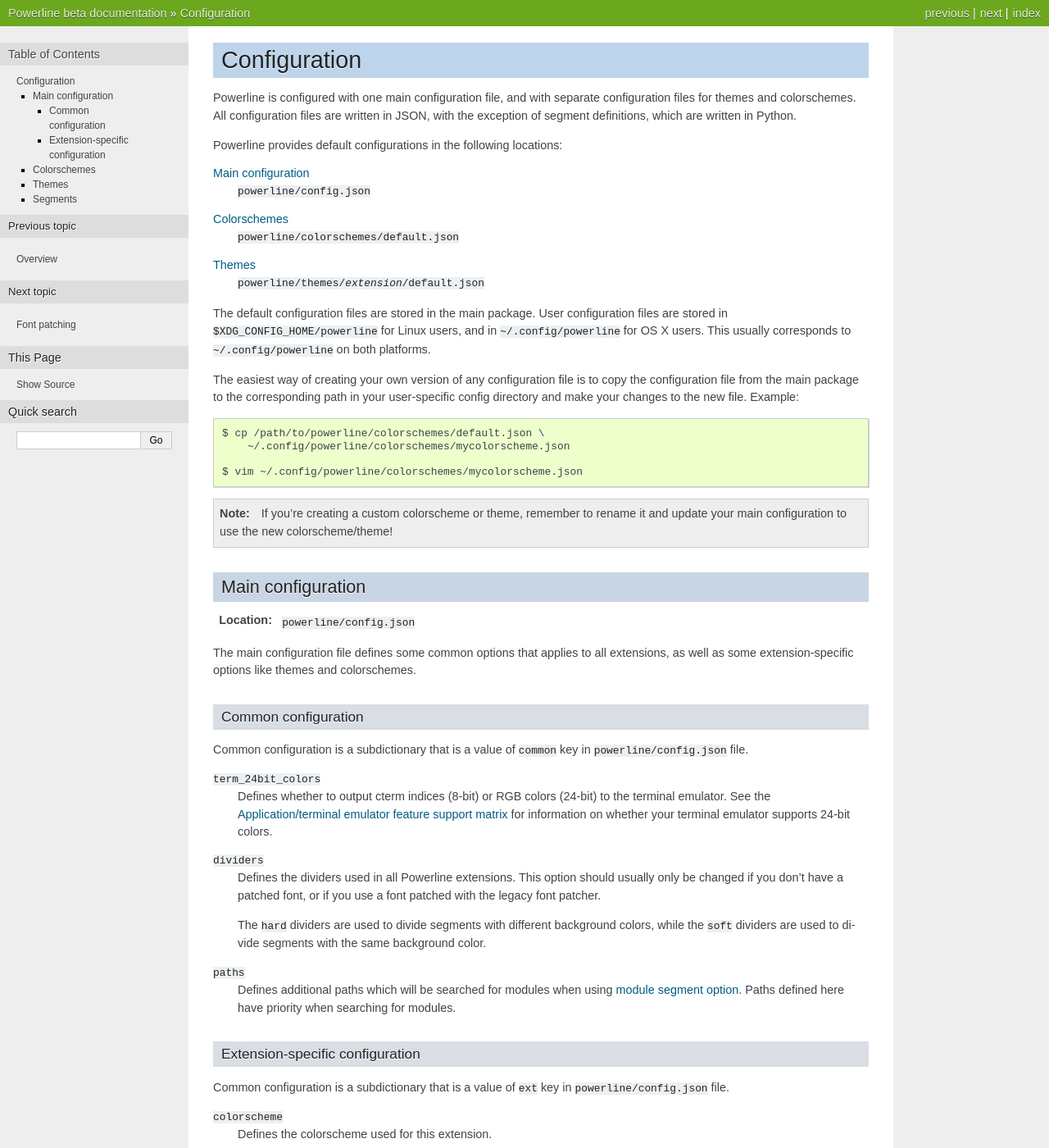
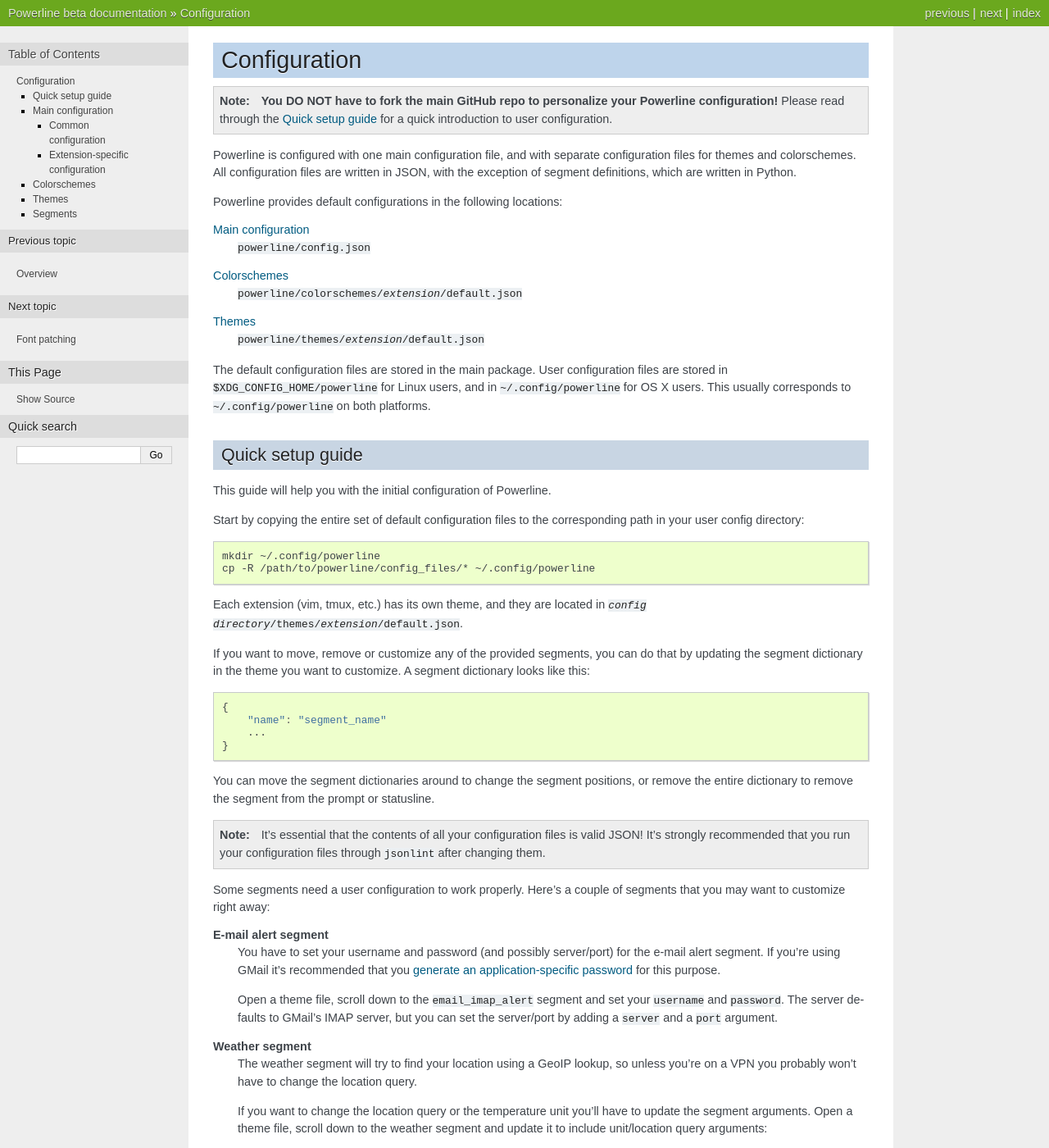
Before and after one commit to someyooyo/someyooyo, a Sphinx documentation site: the page built from docs/source/configuration.rst, in a window 1280 px wide and 1400 px high. Shown: the whole window at 82% size. Built offline with Sphinx 7.4.7, drawn with Linux system fonts in a browser that asks for light colours; some of the changed text lies outside the part shown.

Commit message:
Add a quick setup guide to the docs

```diff
--- a/docs/source/configuration.rst
+++ b/docs/source/configuration.rst
@@ -1,6 +1,10 @@
 *************
 Configuration
 *************
+
+.. note:: **You DO NOT have to fork the main GitHub repo to personalize your
+   Powerline configuration!** Please read through the :ref:`quick-guide` for
+   a quick introduction to user configuration.
 
 Powerline is configured with one main configuration file, and with separate
 configuration files for themes and colorschemes. All configuration files are
@@ -12,7 +16,7 @@ Powerline provides default configurations in the following locations:
 `Main configuration`_
     :file:`powerline/config.json`
 `Colorschemes`_
-    :file:`powerline/colorschemes/default.json`
+    :file:`powerline/colorschemes/{extension}/default.json`
 `Themes`_
     :file:`powerline/themes/{extension}/default.json`
 
@@ -21,21 +25,77 @@ configuration files are stored in :file:`$XDG_CONFIG_HOME/powerline` for
 Linux users, and in :file:`~/.config/powerline` for OS X users. This usually
 corresponds to :file:`~/.config/powerline` on both platforms.
 
-The easiest way of creating your own version of any configuration file is to
-copy the configuration file from the main package to the corresponding path
-in your user-specific config directory and make your changes to the new
-file. Example:
+.. _quick-guide:
+
+Quick setup guide
+=================
+
+This guide will help you with the initial configuration of Powerline.
+
+Start by copying the entire set of default configuration files to the
+corresponding path in your user config directory:
 
 .. code-block:: sh
 
-    $ cp /path/to/powerline/colorschemes/default.json \
-        ~/.config/powerline/colorschemes/mycolorscheme.json
+   mkdir ~/.config/powerline
+   cp -R /path/to/powerline/config_files/* ~/.config/powerline
 
-    $ vim ~/.config/powerline/colorschemes/mycolorscheme.json
+Each extension (vim, tmux, etc.) has its own theme, and they are located in
+:file:`{config directory}/themes/{extension}/default.json`.
 
-.. note:: If you're creating a custom colorscheme or theme, remember to
-   rename it and update your main configuration to use the new
-   colorscheme/theme!
+If you want to move, remove or customize any of the provided segments, you
+can do that by updating the segment dictionary in the theme you want to
+customize. A segment dictionary looks like this:
+
+.. code-block:: javascript
+
+   {
+       "name": "segment_name"
+       ...
+   }
+
+You can move the segment dictionaries around to change the segment
+positions, or remove the entire dictionary to remove the segment from the
+prompt or statusline.
+
+.. note:: It's essential that the contents of all your configuration files
+   is valid JSON! It's strongly recommended that you run your configuration
+   files through ``jsonlint`` after changing them.
+
+Some segments need a user configuration to work properly. Here's a couple of
+segments that you may want to customize right away:
+
+**E-mail alert segment**
+    You have to set your username and password (and possibly server/port)
+    for the e-mail alert segment. If you're using GMail it's recommended
+    that you `generate an application-specific password
+    <https://accounts.google.com/IssuedAuthSubTokens>`_ for this purpose.
+
+    Open a theme file, scroll down to the ``email_imap_alert`` segment and
+    set your ``username`` and ``password``.  The server defaults to GMail's
+    IMAP server, but you can set the server/port by adding a ``server`` and
+    a ``port`` argument.
+**Weather segment**
+    The weather segment will try to find your location using a GeoIP lookup,
+    so unless you're on a VPN you probably won't have to change the location
+    query.
+
+    If you want to change the location query or the temperature unit you'll
+    have to update the segment arguments. Open a theme file, scroll down to
+    the weather segment and update it to include unit/location query
+    arguments:
+
+    .. code-block:: javascript
+
+       {
+           "name": "weather",
+           "priority": 50,
+           "divider_highlight_group": "background:divider"
+           "args": {
+               "unit": "f",
+               "location_query": "oslo, norway"
+           }
+       },
 
 Main configuration
 ==================
```
